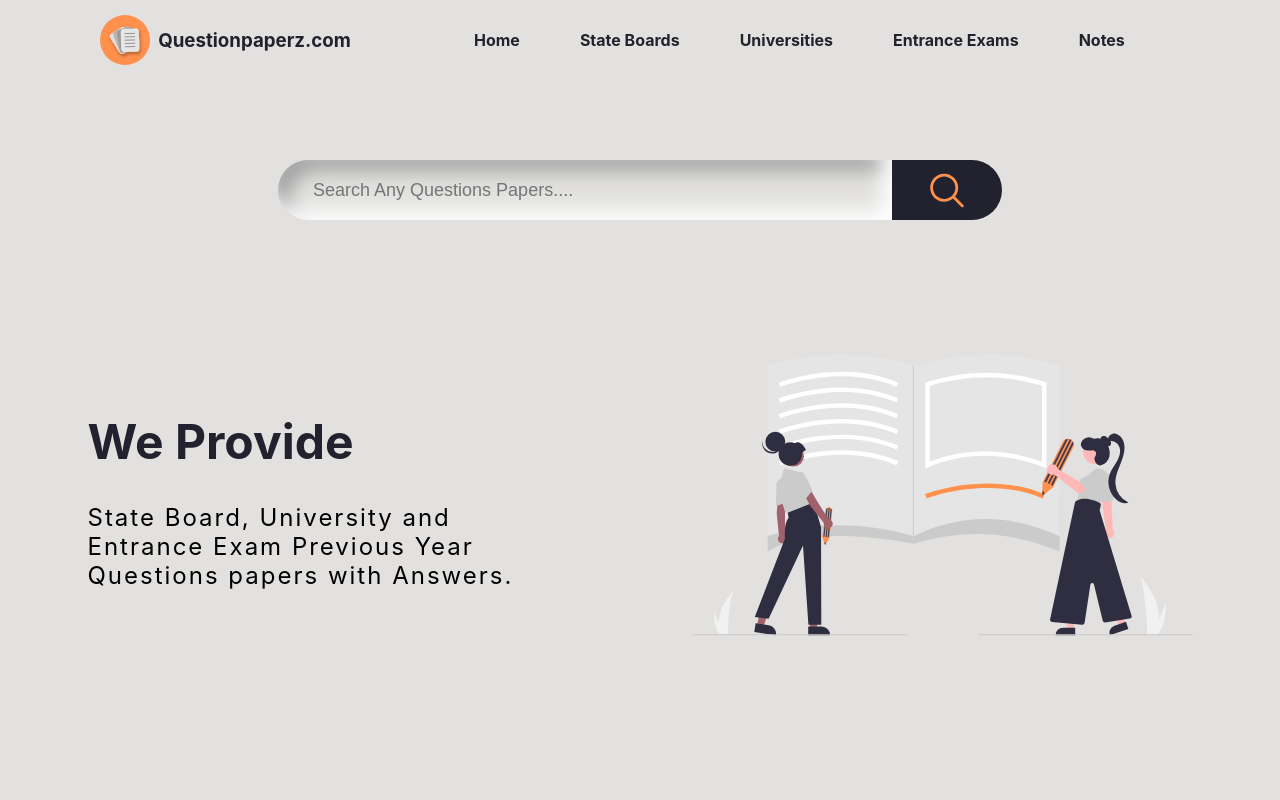
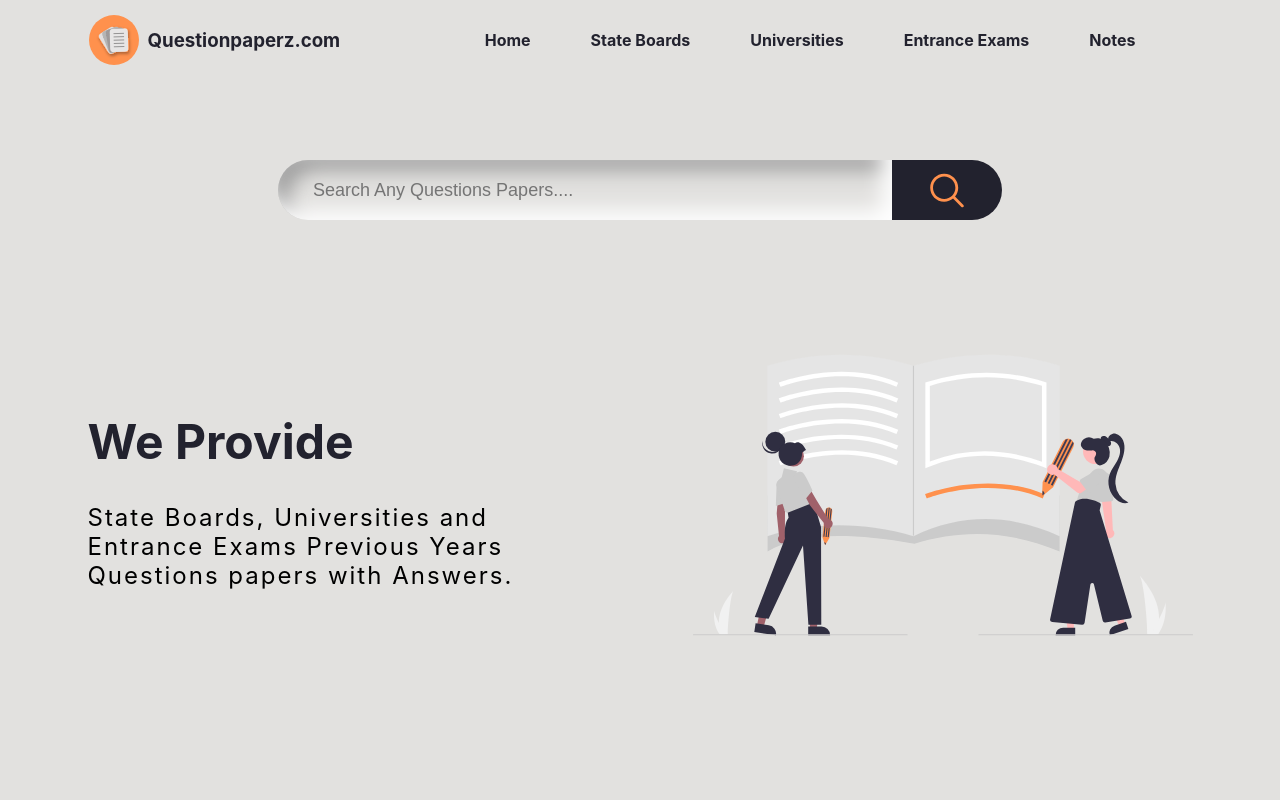
Before and after one commit to muzammilkarimi/questionpaper.com, a Next.js app: page / in a window 1280 px wide. Shown: the top 800 px of the page. Built offline with nearby package versions, Linux system fonts and the light colour scheme.

Commit message:
added navbar to every pages

```diff
--- /dev/null
+++ b/components/navbar.js
@@ -0,0 +1,22 @@
+import React from 'react'
+import Link from 'next/link'
+import styles from '../styles/Home.module.css'
+const navbar = () => {
+  return (
+    <nav className={styles.mainnav}>
+        <div className={styles.navlogo}>
+          <img src="/logo.svg" alt="" />
+          <h3>Questionpaperz.com</h3>
+        </div>
+        <ul>
+          <Link href='/'><li><a>Home</a></li></Link>
+          <Link href='/stateboards'><li><a>State Boards</a></li></Link>
+          <Link href='/universities'><li><a>Universities</a></li></Link>
+          <Link href='/entranceexam'><li><a>Entrance Exams</a></li></Link>
+          <Link href='/notes'><li><a>Notes</a></li></Link>
+        </ul>
+      </nav>
+  )
+}
+
+export default navbar
--- a/pages/_app.js
+++ b/pages/_app.js
@@ -1,7 +1,10 @@
 import '../styles/globals.css'
-
+import Navbar from '../components/navbar'
 function MyApp({ Component, pageProps }) {
-  return <Component {...pageProps} />
+  return <>
+  <Navbar/>
+  <Component {...pageProps} />
+  </>
 }
 
 export default MyApp
--- a/pages/entranceexam.js
+++ b/pages/entranceexam.js
@@ -1,8 +1,12 @@
 import React from 'react'
-
+import Head from 'next/head'
 const entranceexam = () => {
   return (
     <>
+    <Head>
+        <meta name="description" content="Generated by create next app" />
+        <link rel="icon" href="/logo.svg" />
+    </Head>
     <style jsx >
         {`
           .stylecenter {
--- a/pages/index.js
+++ b/pages/index.js
@@ -1,6 +1,5 @@
 import Head from 'next/head'
 import Image from 'next/image'
-import Link from 'next/link'
 import styles from '../styles/Home.module.css'
 
 export default function Home() {
@@ -12,19 +11,7 @@ export default function Home() {
         <link rel="icon" href="/logo.svg" />
       </Head>
 
-      <nav className={styles.mainnav}>
-        <div className={styles.navlogo}>
-          <img src="/logo.svg" alt="" />
-          <h3>Questionpaperz.com</h3>
-        </div>
-        <ul>
-          <Link href='/'><li><a>Home</a></li></Link>
-          <Link href='/stateboards'><li><a>State Boards</a></li></Link>
-          <Link href='/universities'><li><a>Universities</a></li></Link>
-          <Link href='/entranceexam'><li><a>Entrance Exams</a></li></Link>
-          <Link href='/notes'><li><a>Notes</a></li></Link>
-        </ul>
-      </nav>
+
       <main className={styles.main}>
         <div className={styles.intro_page}>
           <div className={styles.searchbar}>
@@ -36,7 +23,7 @@ export default function Home() {
           <div className={styles.introtext}>
             <div className={styles.headtext}>
               <h1>We Provide </h1>
-              <p>State Board, University and Entrance Exam Previous Year Questions papers with Answers.</p>
+              <p>State Boards, Universities and Entrance Exams Previous Years Questions papers with Answers.</p>
             </div>
             <div className={styles.coverimg}>
               <img src="/coverimg2.svg" alt="" />
--- a/pages/notes.js
+++ b/pages/notes.js
@@ -1,8 +1,12 @@
 import React from 'react'
-
+import Head from 'next/head'
 const notes = () => {
   return (
     <>
+    <Head>
+        <meta name="description" content="Generated by create next app" />
+        <link rel="icon" href="/logo.svg" />
+    </Head>
     <style jsx >
         {`
           .stylecenter {
--- a/pages/stateboards.js
+++ b/pages/stateboards.js
@@ -1,8 +1,12 @@
 import React from "react";
-
+import Head from 'next/head'
 const stateboards = () => {
   return (
     <>
+    <Head>
+        <meta name="description" content="Generated by create next app" />
+        <link rel="icon" href="/logo.svg" />
+    </Head>
       <style jsx >
         {`
           .stylecenter {
--- a/pages/universities.js
+++ b/pages/universities.js
@@ -1,8 +1,12 @@
 import React from 'react'
-
+import Head from 'next/head'
 const universities = () => {
   return (
     <>
+    <Head>
+        <meta name="description" content="Generated by create next app" />
+        <link rel="icon" href="/logo.svg" />
+    </Head>
     <style jsx >
         {`
         .stylecenter {
```
